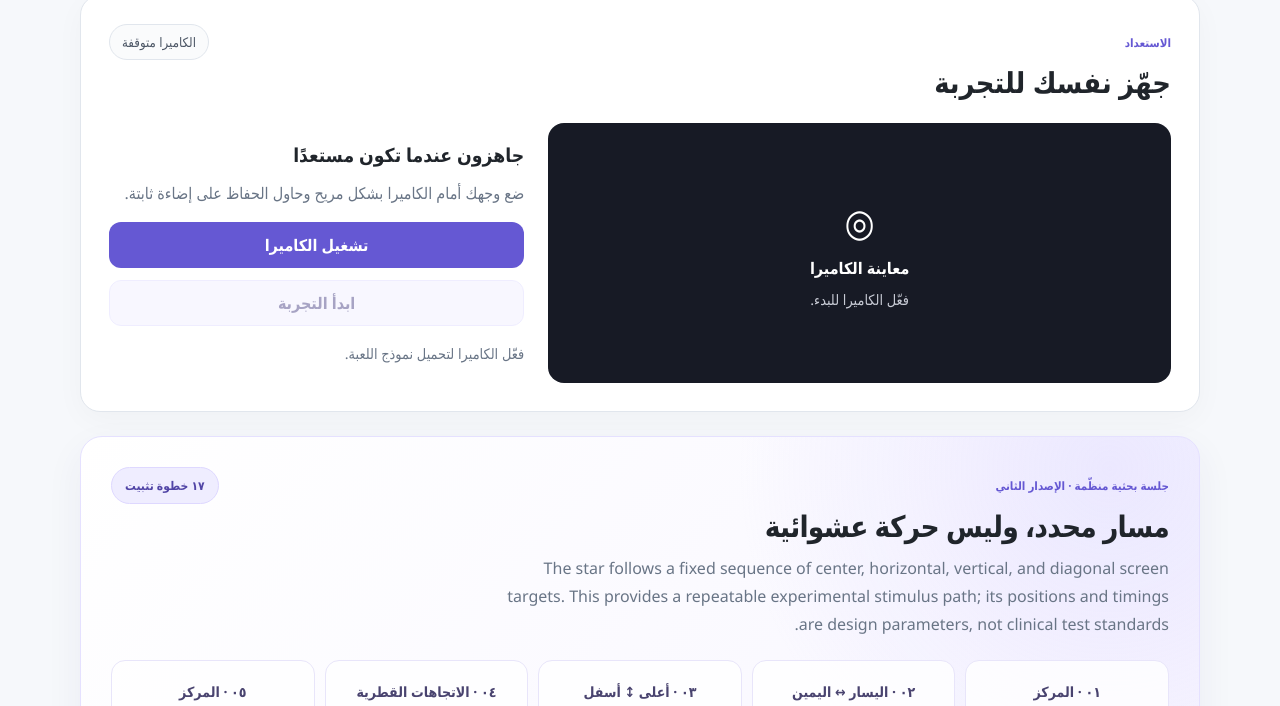
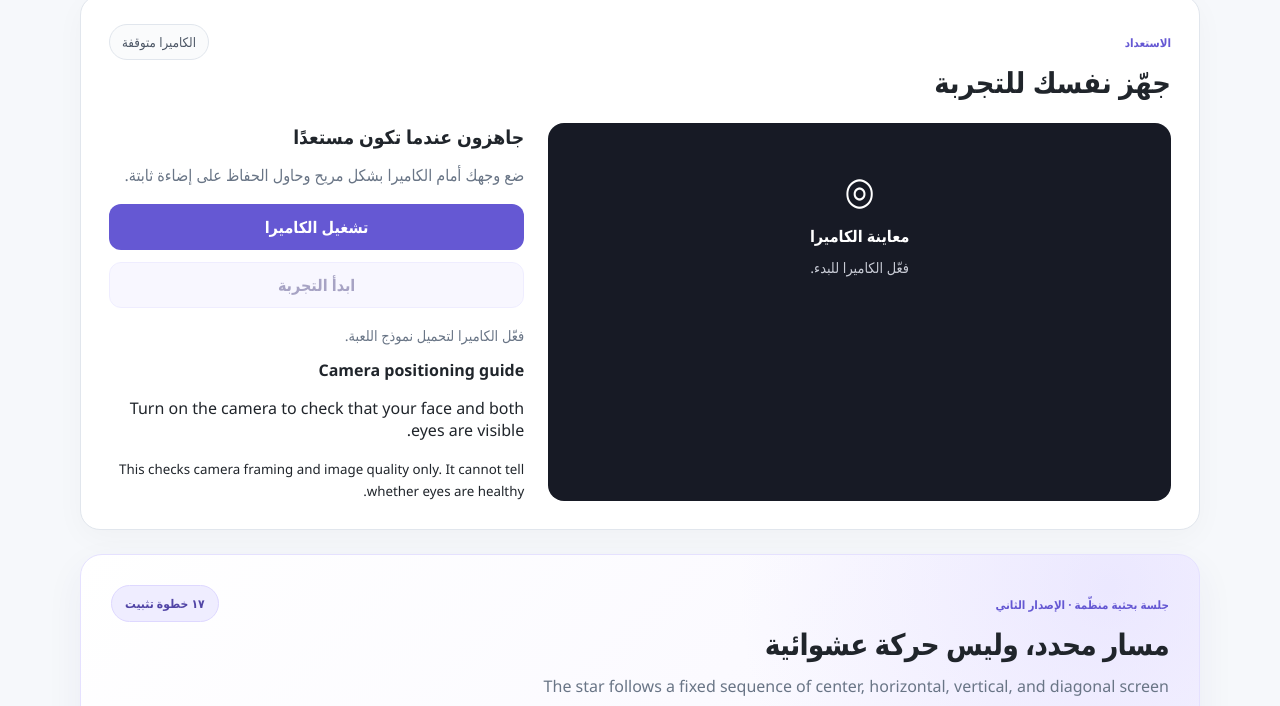
Before and after one commit to NourseenElsayed/StarbSense, a website built with Vite: page index.html in a window 1280 px wide. Shown: the part 394-1100 px from the top of the page. Built offline with nearby package versions, Linux system fonts and the light colour scheme.

Commit message:
Add camera alignment guide and plain-language session result

```diff
--- a/index.html
+++ b/index.html
@@ -54,6 +54,7 @@
               muted
               aria-label="Camera preview"
             ></video>
+            <canvas id="face-guide-overlay" class="face-guide-overlay" aria-hidden="true"></canvas>
           </div>
 
           <div class="setup-controls">
@@ -74,6 +75,11 @@
             <p id="setup-message" class="message" role="status" aria-live="polite">
               Enable the camera to load the game model.
             </p>
+            <div id="readiness-panel" class="readiness-panel is-warning" role="status" aria-live="polite">
+              <strong id="readiness-title">Camera positioning guide</strong>
+              <p id="readiness-message">Turn on the camera to check that your face and both eyes are visible.</p>
+              <small id="readiness-detail">This checks camera framing and image quality only. It cannot tell whether eyes are healthy.</small>
+            </div>
           </div>
         </div>
       </section>
@@ -241,6 +247,7 @@
 
         <article class="analytics-panel analytics-notice">
           <h3>Interpretation and limitations</h3>
+          <div id="technical-session-result" class="technical-session-result" hidden></div>
           <p id="analytics-summary">
             Complete a session to generate its summary.
           </p>
```
